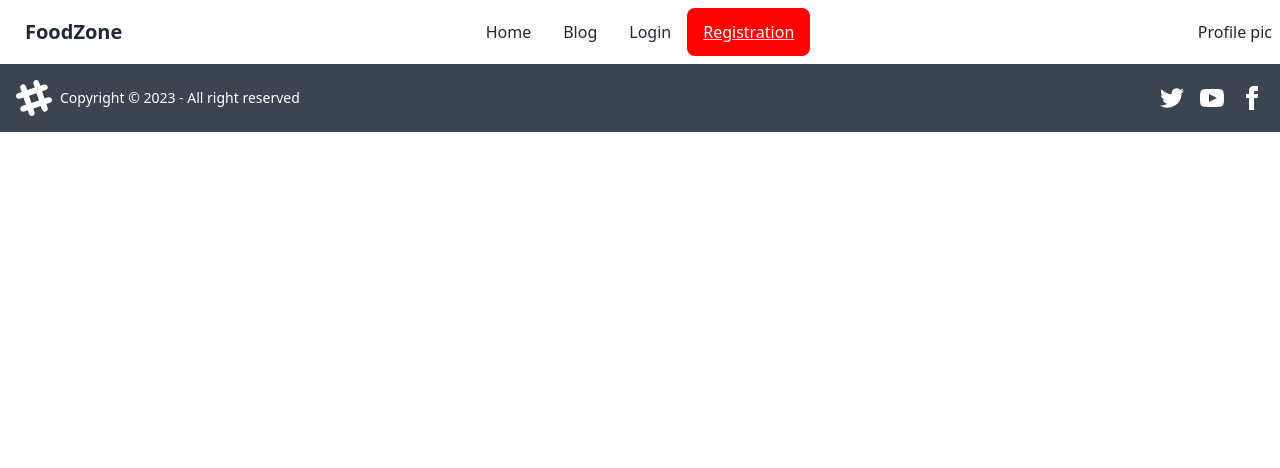
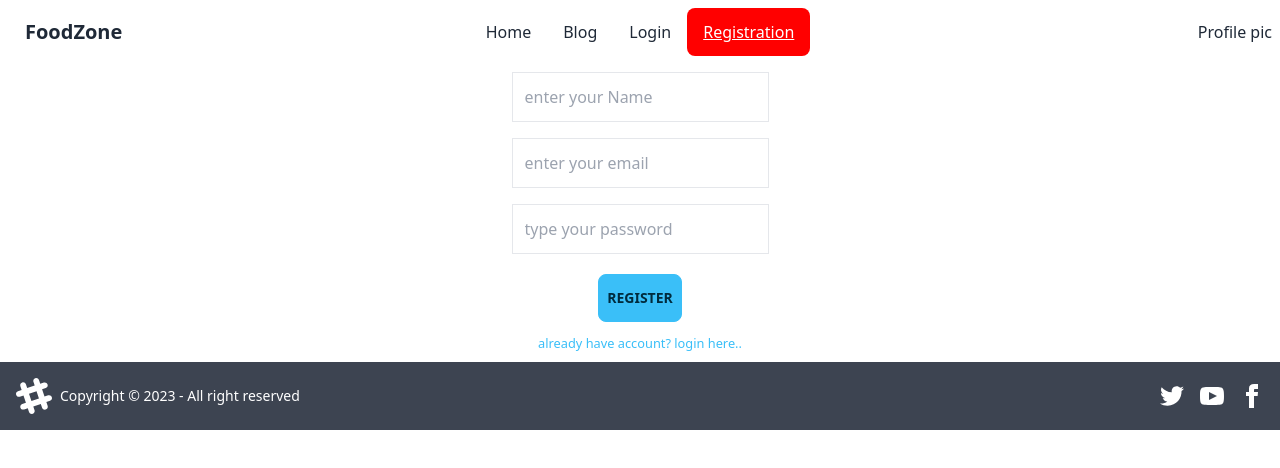
Before and after one commit to mahejabinmou/chef-recipe-hunter-client, a React (Vite) app: page /registration in a window 1280 px wide. Shown: the top 468 px of the page. Built offline with nearby package versions, Linux system fonts and the light colour scheme; no server answers.

Commit message:
login done

```diff
--- a/src/Banner/Banner.jsx
+++ b/src/Banner/Banner.jsx
@@ -4,8 +4,8 @@ const Banner = () => {
     return (
         <div className='md:flex justify-center items-center w-full mt-4'>
         <div className='w-64 px-4'>
-        <h4 className='text-4xl'>One Step Closer To Your <br /> <span className='text-indigo-500 text-4xl'>Dream Job</span></h4>
-        <p><small>Explore thousands of job opportunities with all the information you need. Its your future. Come find it. Manage all your job application from start to finish.</small></p>
+        <h4 className='text-4xl'>Speciall Food Every Time For You and <br /> <span className='text-indigo-500 text-4xl'>The Fastest Delivery In Your City</span></h4>
+        <p><small>Be the fastest in delivering your healthy food and with us order your best food anytime and anywher</small></p>
          <button className='bg-indigo-500 rounded p-2 text-white'>Get Started</button>
         </div>
 
--- a/src/Login/Login.jsx
+++ b/src/Login/Login.jsx
@@ -1,90 +1,74 @@
-import React from 'react';
 
+import React, { useState } from "react";
+
+// import SocialLoginBtn from "../SocialLoginBtn/SocialLoginBtn";
+
+import { useContext } from "react";
+import { AuthContext } from "../provider/AuthProvider";
+import { Link } from "react-router-dom";
 const Login = () => {
-    return (
-        <div>
+  const { loginUser } = useContext(AuthContext);
+  // const location = useLocation();
+  // const history = useHistory();
+  // let navigate = useNavigate();
 
+
+  const [email, setEmail] = useState("");
+  const [password, setPassword] = useState("");
+
+  const handleLogin = (event) => {
+    event.preventDefault();
+    if ((email, password)) {
+      loginUser(email, password)
+        .then((result) => {
+          console.log(result.user);
+          // navigate("/");
+        })
+        .catch((error) => {
+          console.log(error.message);
+        });
+    }
+  };
+  return (
+    <div>
+      <div className="container text-center">
+
+              <form action="" className="flex-col items-center">
+                <div>
+                <input
+
+                onChange={(e) => setEmail(e.target.value)}
+                className="email p-3 m-2 border "
+                type="email"
+                placeholder="enter your email"
+              />
+                </div>
+                <div>
+                <input
+                  onChange={(e) => setPassword(e.target.value)}
+                  className="password p-3 m-2 border"
+                  type="password"
+                  placeholder="enter your password"
+                />
+                </div>
+                <button
+                  onClick={handleLogin}
+                  className="btn btn-info w-75 p-2 mt-3"
+                >
+                  Login
+                </button>
+                <p className="p-2">
+                  <small className="text-info">
+                    are you new? register here..
+                  </small>
+                </p>
+              </form>
+
+          {/* <SocialLoginBtn></SocialLoginBtn> */}
         </div>
-    );
+      </div>
+
+  );
 };
 
 export default Login;
-
-
-
-// import React, { useState } from "react";
-
-// import SocialLoginBtn from "../SocialLoginBtn/SocialLoginBtn";
-// import { useContext } from "react";
-// import { AuthContext } from "../provider/AuthProvider";
-// const Login = () => {
-//   const { loginUser } = useContext(AuthContext);
-//   // const location = useLocation();
-//   // const history = useHistory();
-//   // let navigate = useNavigate();
-
-
-//   const [email, setEmail] = useState("");
-//   const [password, setPassword] = useState("");
-
-//   const handleLogin = (event) => {
-//     event.preventDefault();
-//     if ((email, password)) {
-//       loginUser(email, password)
-//         .then((result) => {
-//           console.log(result.user);
-//           // navigate("/");
-//         })
-//         .catch((error) => {
-//           console.log(error.message);
-//         });
-//     }
-//   };
-//   return (
-//     <div>
-//       <div className="container">
-//         <div className="row d-flex justify-content-center align-items-center">
-//           <div className="col-md-6 ">
-//             <div className="border w-100 m-auto text-center p-5">
-//               <form action="">
-//                 <input
-//                   onChange={(e) => setEmail(e.target.value)}
-//                   className="email p-3 m-2"
-//                   type="email"
-//                   placeholder="enter your email"
-//                 />
-//                 <input
-//                   onChange={(e) => setPassword(e.target.value)}
-//                   className="password p-3 m-2"
-//                   type="password"
-//                   placeholder="enter your password"
-//                 />
-//                 <button
-//                   onClick={handleLogin}
-//                   className="btn btn-info w-75 p-2 mt-3"
-//                 >
-//                   Login
-//                 </button>
-//                 <p className="p-2">
-//                   <small className="text-info">
-//                     are you new? register here..
-//                   </small>
-//                 </p>
-//               </form>
-//             </div>
-//           </div>
-//           <div className="col-md-6">
-//             <img
-//               className="w-100"
-//               src="https://i.ibb.co/hYJTmVX/undraw-Mobile-login-re-9ntv-1.png"
-//               alt=""
-//             />
-//           </div>
-//           <SocialLoginBtn></SocialLoginBtn>
-//         </div>
-//       </div>
-//     </div>
-//   );
-// };
-
-// export default Login;
--- a/src/Registration/Registration.jsx
+++ b/src/Registration/Registration.jsx
@@ -1,106 +1,84 @@
-import React from 'react';
 
-const Registration = () => {
-    return (
-        <div>
+// /* eslint-disable no-unused-vars */
+import SocialLoginBtn from "../SocialLoginBtn/SocialLoginBtn";
+import { useContext, useState } from "react";
+import { AuthContext } from "../provider/AuthProvider";
 
-        </div>
-    );
+const Register = () => {
+  const { registerUser } = useContext(AuthContext);
+
+  const [email, setEmail] = useState("");
+  const [name, setName] = useState("");
+  const [password, setPassword] = useState("");
+  const [error, setError] = useState("");
+
+  const handleRegistration = (event) => {
+    event.preventDefault();
+    if (!/^(?=.*[A-Za-z])(?=.*\d)[A-Za-z\d]{6,}$/.test(password)) {
+      setError("password not valid need 6 char ");
+      return;
+    }
+    if ((name, email, password)) {
+      registerUser(email, password)
+        .then((result) => {
+          console.log(result.user);
+        })
+        .catch((err) => {
+          console.log(err.message);
+        });
+    }
+  };
+  return (
+    <div>
+      <div className="container text-center">
+
+              <p className="text-danger">{error}</p>
+              <form action="" className="flex-col items-center">
+     <div>
+          <input
+          onChange={(e) => setName(e.target.value)} className="email p-3 m-2 border"
+          type="text" placeholder="enter your Name" required />
+    </div>
+    <div>
+         <input
+         onChange={(e) => setEmail(e.target.value)} className="email p-3 m-2 border"
+         type="email" placeholder="enter your email"/>
+
+   </div>
+                <div className="pass-container">
+                  <input
+                    onChange={(e) => setPassword(e.target.value)}
+                    className="password p-3 m-2 border"
+                    type="text"
+                    placeholder="type your password"
+                  />
+                  {/* <input
+                    className="password p-3 m-2"
+                    type="password"
+                    placeholder="enter your password"
+                  /> */}
+                  {/* <button>toggle</button> */}
+                </div>
+                <button
+                  onClick={handleRegistration}
+                  className="btn btn-info w-75 p-2 mt-3"
+                >
+                  Register
+                </button>
+                <p className="p-2">
+                  <small className="text-info">
+                    already have account? login here..
+                  </small>
+                </p>
+              </form>
+
+
+
+
+        {/* <SocialLoginBtn></SocialLoginBtn> */}
+      </div>
+    </div>
+  );
 };
 
-export default Registration;
-
-
-// /* eslint-disable no-unused-vars */
-// import SocialLoginBtn from "./../SocialLoginBtn/SocialLoginBtn";
-// import { useContext, useState } from "react";
-// import { AuthContext } from "../provider/AuthProvider";
-
-// const Register = () => {
-//   const { registerUser } = useContext(AuthContext);
-
-//   const [email, setEmail] = useState("");
-//   const [name, setName] = useState("");
-//   const [password, setPassword] = useState("");
-//   const [error, setError] = useState("");
-
-//   const handleRegistration = (event) => {
-//     event.preventDefault();
-//     if (!/^(?=.*[A-Za-z])(?=.*\d)[A-Za-z\d]{8,}$/.test(password)) {
-//       setError("password not valid need 8 char ");
-//       return;
-//     }
-//     if ((name, email, password)) {
-//       registerUser(email, password)
-//         .then((result) => {
-//           console.log(result.user);
-//         })
-//         .catch((err) => {
-//           console.log(err.message);
-//         });
-//     }
-//   };
-//   return (
-//     <div>
-//       <div className="container">
-//         <div className="row d-flex justify-content-center align-items-center">
-//           <div className="col-md-6 ">
-//             <div className="border w-100 m-auto text-center p-5">
-//               <p className="text-danger">{error}</p>
-//               <form action="">
-//                 <input
-//                   onChange={(e) => setName(e.target.value)}
-//                   className="email p-3 m-2"
-//                   type="text"
-//                   placeholder="enter your Name"
-//                   required
-//                 />
-//                 <input
-//                   onChange={(e) => setEmail(e.target.value)}
-//                   className="email p-3 m-2"
-//                   type="email"
-//                   placeholder="enter your email"
-//                 />
-//                 <div className="pass-container">
-//                   <input
-//                     onChange={(e) => setPassword(e.target.value)}
-//                     className="password p-3 m-2"
-//                     type="text"
-//                     placeholder="type your password"
-//                   />
-//                   {/* <input
-//                     className="password p-3 m-2"
-//                     type="password"
-//                     placeholder="enter your password"
-//                   /> */}
-//                   {/* <button>toggle</button> */}
-//                 </div>
-//                 <button
-//                   onClick={handleRegistration}
-//                   className="btn btn-info w-75 p-2 mt-3"
-//                 >
-//                   Register
-//                 </button>
-//                 <p className="p-2">
-//                   <small className="text-info">
-//                     already have account? login here..
-//                   </small>
-//                 </p>
-//               </form>
-//             </div>
-//           </div>
-//           <div className="col-md-6">
-//             <img
-//               className="w-100"
-//               src="https://i.ibb.co/Vmyggr3/undraw-Login-re-4vu2.png"
-//               alt=""
-//             />
-//           </div>
-//         </div>
-//         <SocialLoginBtn></SocialLoginBtn>
-//       </div>
-//     </div>
-//   );
-// };
-
-// export default Register;
+export default Register;
--- a/src/SocialLoginBtn/SocialLoginBtn.jsx
+++ b/src/SocialLoginBtn/SocialLoginBtn.jsx
@@ -1,80 +1,80 @@
-// /* eslint-disable no-unused-vars */
-// import React, { useState } from "react";
+/* eslint-disable no-unused-vars */
+import React, { useState } from "react";
 
-// import SocialLoginBtn from "../SocialLoginBtn/SocialLoginBtn";
-// import { useContext } from "react";
-// import { AuthContext } from "../provider/AuthProvider";
+import SocialLoginBtn from "../SocialLoginBtn/SocialLoginBtn";
+import { useContext } from "react";
+import { AuthContext } from "../provider/AuthProvider";
 
-// // import { useLocation, useHistory, useNavigate } from "react-router";
+// import { useLocation, useHistory, useNavigate } from "react-router";
 
-// const Login = () => {
-//   const { loginUser } = useContext(AuthContext);
-//   // const location = useLocation();
-//   // const history = useHistory();
-//   // let navigate = useNavigate();
+const Login = () => {
+  const { loginUser } = useContext(AuthContext);
+  // const location = useLocation();
+  // const history = useHistory();
+  // let navigate = useNavigate();
 
 
-//   const [email, setEmail] = useState("");
-//   const [password, setPassword] = useState("");
+  const [email, setEmail] = useState("");
+  const [password, setPassword] = useState("");
 
-//   const handleLogin = (event) => {
-//     event.preventDefault();
-//     if ((email, password)) {
-//       loginUser(email, password)
-//         .then((result) => {
-//           console.log(result.user);
-//           // navigate("/");
-//         })
-//         .catch((error) => {
-//           console.log(error.message);
-//         });
-//     }
-//   };
-//   return (
-//     <div>
-//       <div className="container">
-//         <div className="row d-flex justify-content-center align-items-center">
-//           <div className="col-md-6 ">
-//             <div className="border w-100 m-auto text-center p-5">
-//               <form action="">
-//                 <input
-//                   onChange={(e) => setEmail(e.target.value)}
-//                   className="email p-3 m-2"
-//                   type="email"
-//                   placeholder="enter your email"
-//                 />
-//                 <input
-//                   onChange={(e) => setPassword(e.target.value)}
-//                   className="password p-3 m-2"
-//                   type="password"
-//                   placeholder="enter your password"
-//                 />
-//                 <button
-//                   onClick={handleLogin}
-//                   className="btn btn-info w-75 p-2 mt-3"
-//                 >
-//                   Login
-//                 </button>
-//                 <p className="p-2">
-//                   <small className="text-info">
-//                     are you new? register here..
-//                   </small>
-//                 </p>
-//               </form>
-//             </div>
-//           </div>
-//           <div className="col-md-6">
-//             <img
-//               className="w-100"
-//               src="https://i.ibb.co/hYJTmVX/undraw-Mobile-login-re-9ntv-1.png"
-//               alt=""
-//             />
-//           </div>
-//           <SocialLoginBtn></SocialLoginBtn>
-//         </div>
-//       </div>
-//     </div>
-//   );
-// };
+  const handleLogin = (event) => {
+    event.preventDefault();
+    if ((email, password)) {
+      loginUser(email, password)
+        .then((result) => {
+          console.log(result.user);
+          // navigate("/");
+        })
+        .catch((error) => {
+          console.log(error.message);
+        });
+    }
+  };
+  return (
+    <div>
+      <div className="container">
+        <div className="row d-flex justify-content-center align-items-center">
+          <div className="col-md-6 ">
+            <div className="border w-100 m-auto text-center p-5">
+              <form action="">
+                <input
+                  onChange={(e) => setEmail(e.target.value)}
+                  className="email p-3 m-2"
+                  type="email"
+                  placeholder="enter your email"
+                />
+                <input
+                  onChange={(e) => setPassword(e.target.value)}
+                  className="password p-3 m-2"
+                  type="password"
+                  placeholder="enter your password"
+                />
+                <button
+                  onClick={handleLogin}
+                  className="btn btn-info w-75 p-2 mt-3"
+                >
+                  Login
+                </button>
+                <p className="p-2">
+                  <small className="text-info">
+                    are you new? register here..
+                  </small>
+                </p>
+              </form>
+            </div>
+          </div>
+          <div className="col-md-6">
+            <img
+              className="w-100"
+              src="https://i.ibb.co/hYJTmVX/undraw-Mobile-login-re-9ntv-1.png"
+              alt=""
+            />
+          </div>
+          <SocialLoginBtn></SocialLoginBtn>
+        </div>
+      </div>
+    </div>
+  );
+};
 
-// export default Login;
+export default Login;
```
Also changed, not shown: 1 other file (tests, documents, lock files or other folders).
